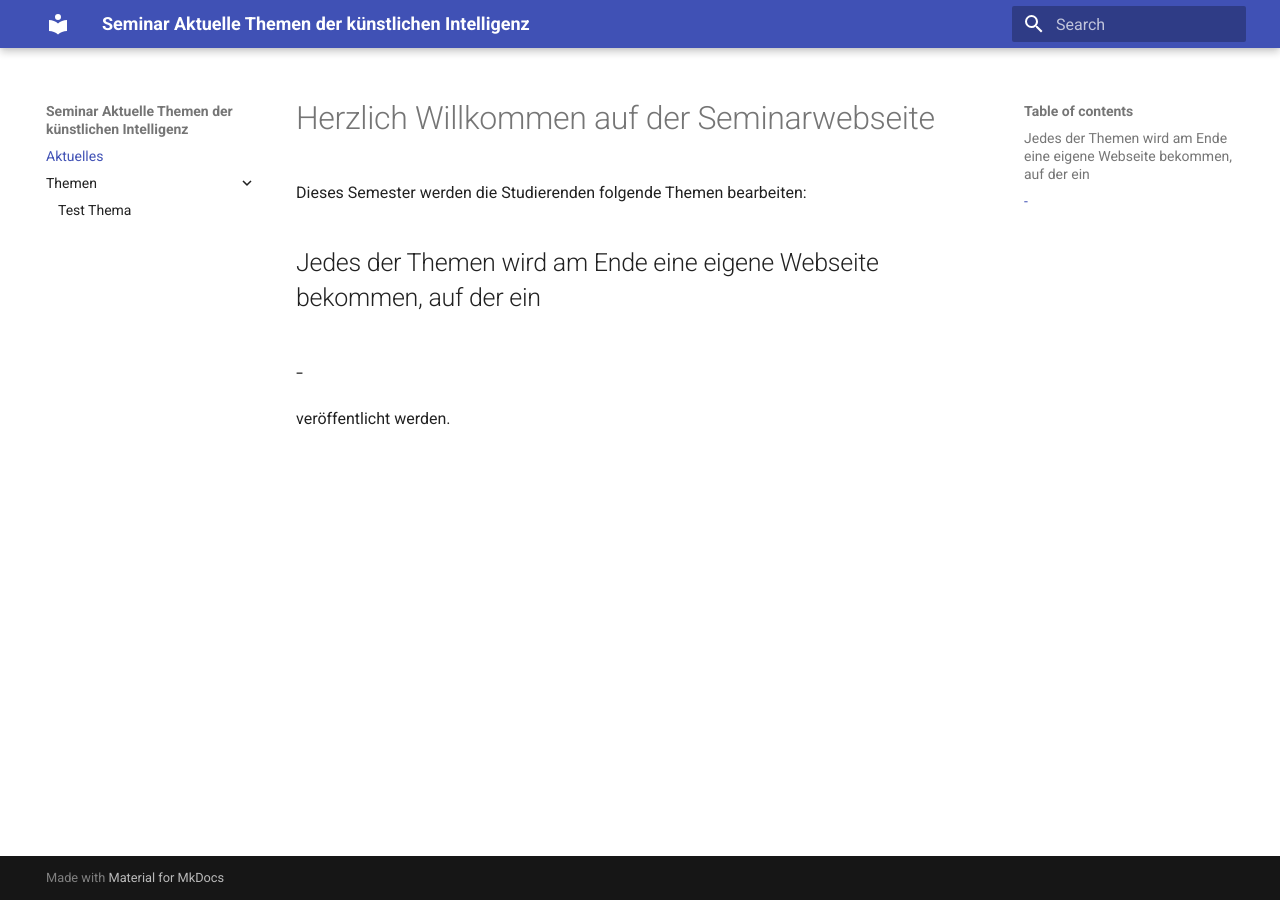
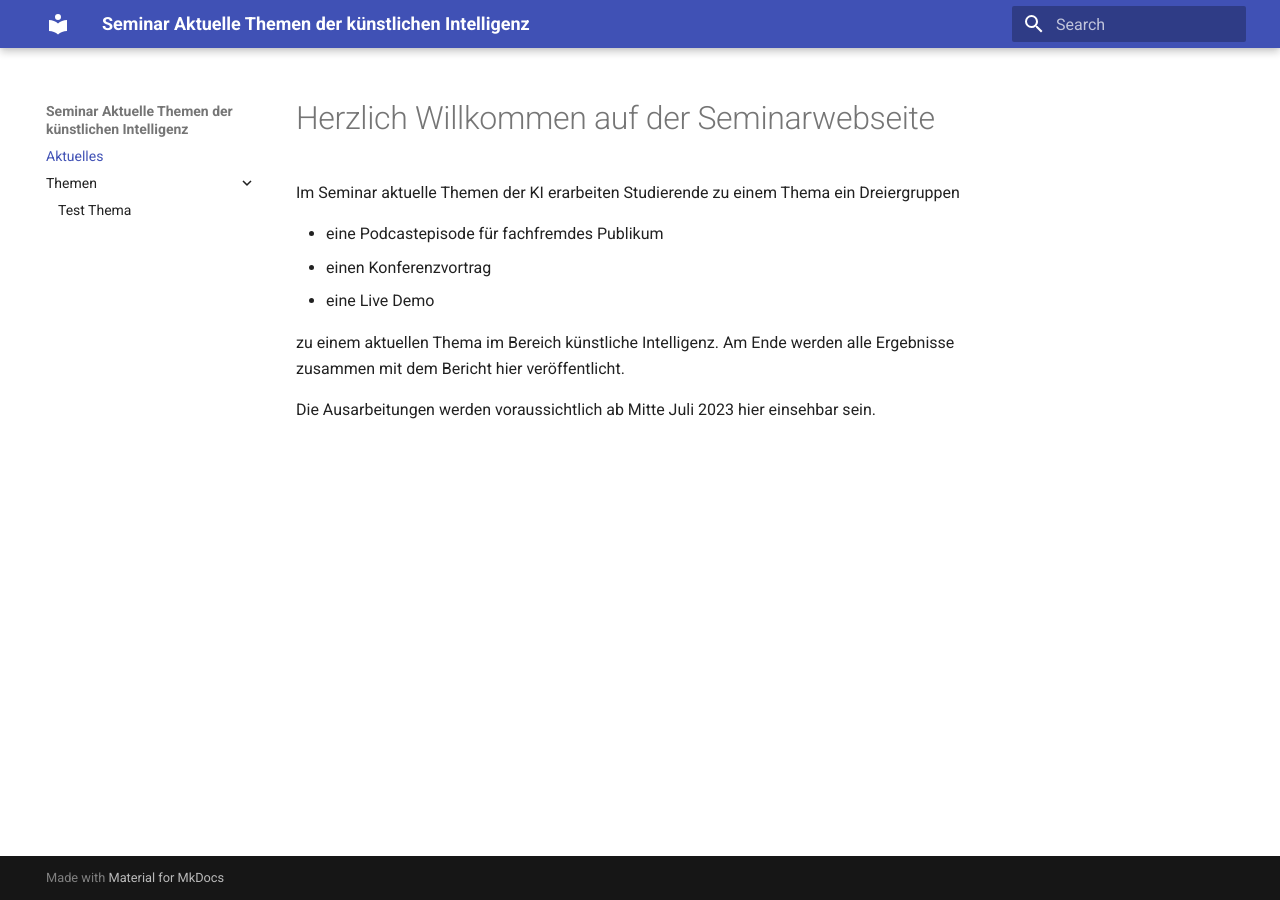
Before and after one commit to le4m4rie/Text-to-Speech, an MkDocs documentation site: the page built from docs/index.md, in a window 1280 px wide. Built offline with MkDocs 1.6.1 and Material for MkDocs 9.7.7, drawn with Linux system fonts in a browser that asks for light colours.

Commit message:
update index

```diff
--- a/docs/index.md
+++ b/docs/index.md
@@ -1,10 +1,11 @@
 # Herzlich Willkommen auf der Seminarwebseite
 
-Dieses Semester werden die Studierenden folgende Themen bearbeiten:
+Im Seminar aktuelle Themen der KI erarbeiten Studierende zu einem Thema ein Dreiergruppen
 
+- eine Podcastepisode für fachfremdes Publikum
+- einen Konferenzvortrag
+- eine Live Demo
 
-Jedes der Themen wird am Ende eine eigene Webseite bekommen, auf der ein
--
--
--
-veröffentlicht werden.
+zu einem aktuellen Thema im Bereich künstliche Intelligenz. Am Ende werden alle Ergebnisse zusammen mit dem Bericht hier veröffentlicht.
+
+Die Ausarbeitungen werden voraussichtlich ab Mitte Juli 2023 hier einsehbar sein.
```
